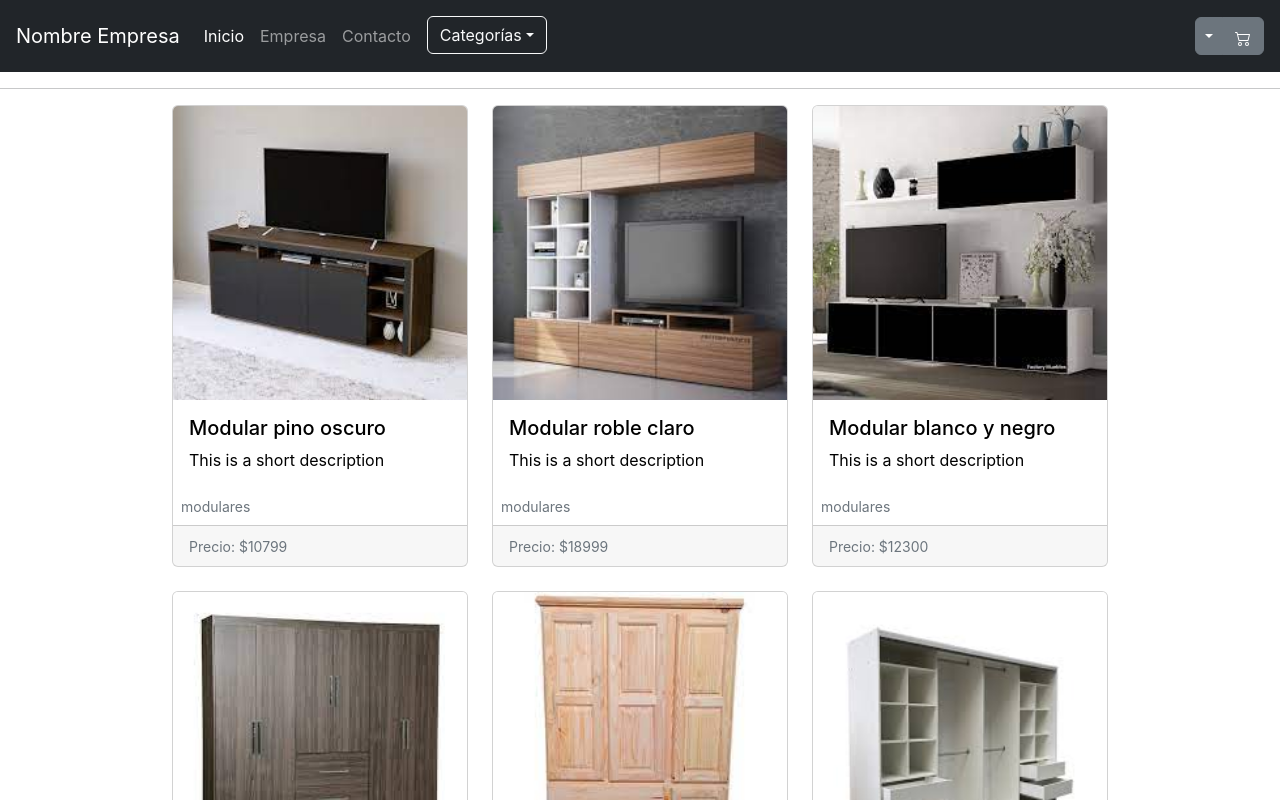
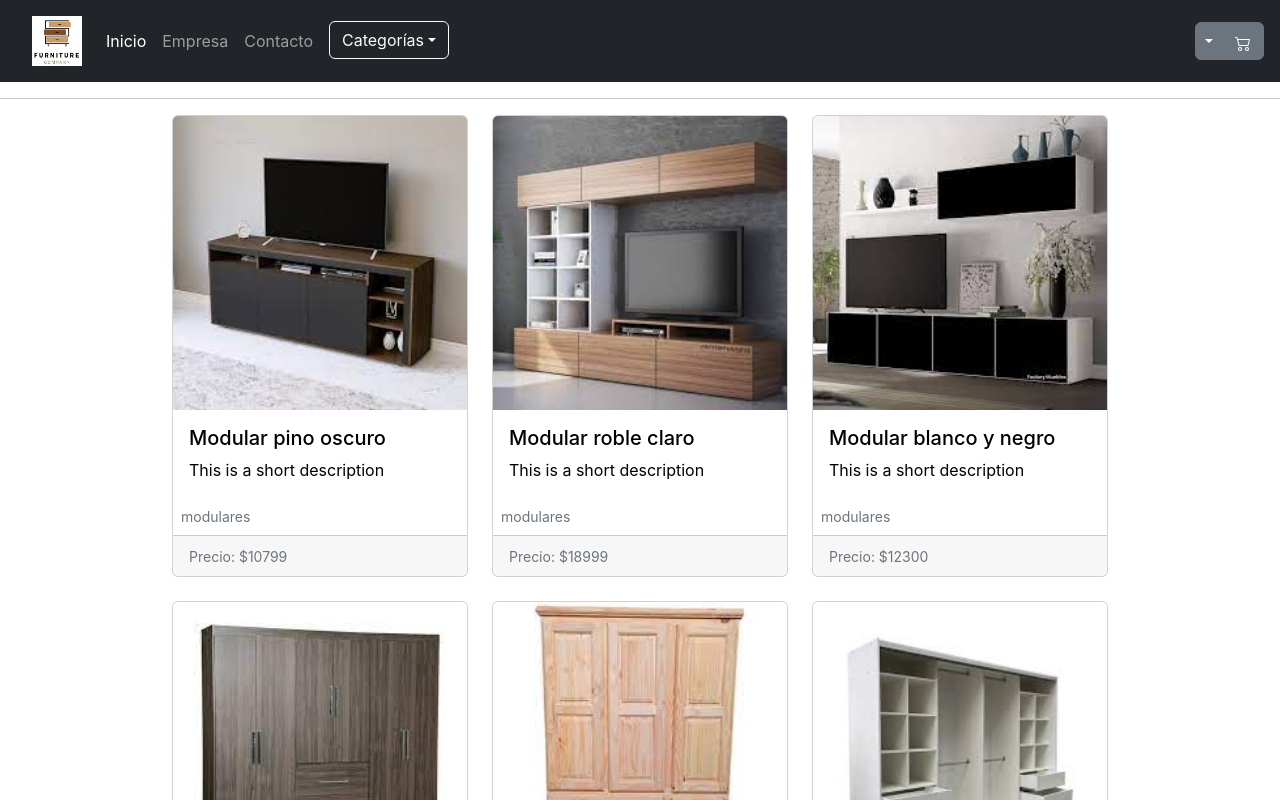
Before and after one commit to joseGiraudo/ecommerce-giraudo, a React (Create React App) app: page / in a window 1280 px wide. Shown: the top 800 px of the page. Built offline with nearby package versions, Linux system fonts and the light colour scheme.

Commit message:
Logo Brand

```diff
--- a/src/components/NavBar.js
+++ b/src/components/NavBar.js
@@ -1,12 +1,13 @@
 import React from 'react';
 import { NavLink } from 'react-router-dom';
 import CartWidget from './CartWidget';
+import companyLogo from '../assets/images/companyLogo.jpg';
 
 const NavBar = () => {
   return (
     <nav className="navbar navbar-expand-lg navbar-dark bg-dark p-3">
-      <NavLink className="navbar-brand" to="/">
-        Nombre Empresa
+      <NavLink className="navbar-logo d-inline-block align-top mx-3" to="/">
+        <img  src={companyLogo}  height="50" width="50"  alt="Company logo" />
       </NavLink>
       <div className="">
         <ul className="navbar-nav ">
```
Also changed, not shown: src/assets/images/companyLogo.jpg (added), src/assets/images/logo.png (added).
